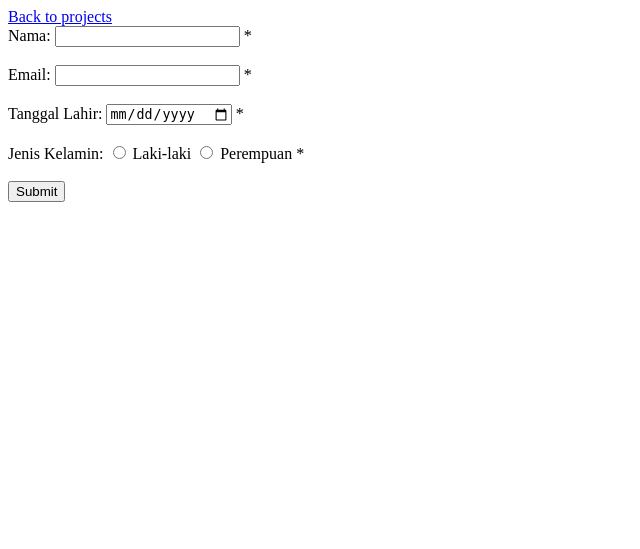
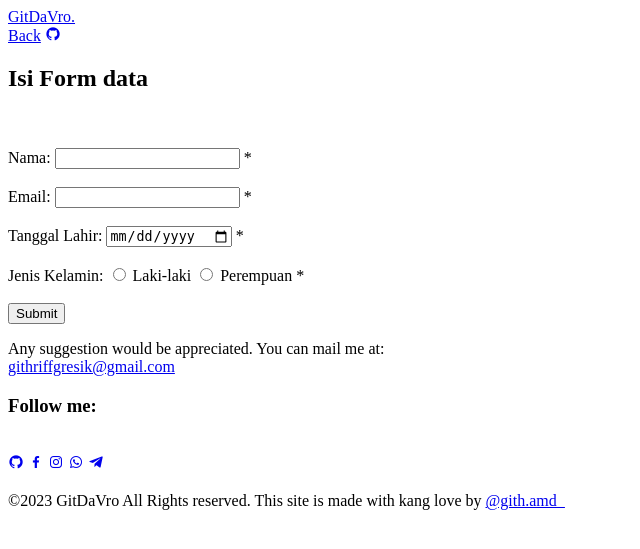
Before and after one commit to githdavro/GitdavroV1, a PHP site: page /form_data.php in a window 1280 px wide. Shown: the top 549 px of the page, without its empty margins (0-640 px from the left). Run offline with PHP 8.4, Linux system fonts and the light colour scheme.

Commit message:
Update form_data.php
removed line 37 bla bla warning

```diff
--- a/form_data.php
+++ b/form_data.php
@@ -1,14 +1,24 @@
 <!DOCTYPE html>
 <html lang="en">
 <head>
-    <meta charset="UTF-8">
+    <meta http-equiv="X-UA-Compatible" content="IE=edge">
     <meta name="viewport" content="width=device-width, initial-scale=1.0">
-    <title>Form Data</title>
+    <title>GitDaVro | Form Data</title>
+
+    <link href='https://unpkg.com/boxicons@2.1.4/css/boxicons.min.css' rel='stylesheet'>
 </head>
 <body>
 
-<!-- Tombol untuk kembali ke halaman home.php -->
-<a href="projects.php">Back to projects</a>
+<header class="header">
+        <a href="#" class="logosini">GitDaVro.</a>
+
+        <nav class="navbar">
+
+            <a href="projects.php">Back</a>
+            <a href="https://github.com/githdavro/"><i class='bx bxl-github'></i></a>
+        </nav>
+    </header>
+
 
 <?php
 // Include file koneksi
@@ -24,7 +34,9 @@ if ($_SERVER["REQUEST_METHOD"] == "POST") {
     $nama = test_input($_POST["nama"]);
     $email = test_input($_POST["email"]);
     $tanggal_lahir = test_input($_POST["tanggal_lahir"]);
-    $jenis_kelamin = test_input($_POST["jenis_kelamin"]);
+
+    // Check if 'jenis_kelamin' index is set before accessing its value
+    $jenis_kelamin = isset($_POST["jenis_kelamin"]) ? test_input($_POST["jenis_kelamin"]) : "";
 
     // Validasi form
     if (empty($nama)) {
@@ -89,8 +101,13 @@ function test_input($data) {
 }
 ?>
 
+
+<section class="contact">
+    <h1>Isi Form data</h1>
+    <br><br>
+
 <!-- Form Data -->
-<form method="post" action="<?php echo htmlspecialchars($_SERVER["PHP_SELF"]); ?>">
+<form class="contact-content" method="post" action="<?php echo htmlspecialchars($_SERVER["PHP_SELF"]); ?>">
     Nama: <input type="text" name="nama" value="<?php echo $nama; ?>">
     <span class="error">* <?php echo $error_nama; ?></span>
     <br><br>
@@ -112,5 +129,28 @@ function test_input($data) {
     <input type="submit" name="submit" value="Submit">
 </form>
 
+<div class="home-inf"><p>Any suggestion would be appreciated. You can mail me at: <br>
+            <a href="mailto:githriffgresik@gmail.com" class="active">githriffgresik@gmail.com</a>
+        </div>
+
+            <div class="home-sci">
+                <h3>Follow me:</h3><br>
+                <a href="https://github.com/githdavro/"><i class='bx bxl-github'></i></a>
+                <a href="https://www.facebook.com/githriff.nibross/"><i class='bx bxl-facebook'></i></a>
+                <a href="https://www.instagram.com/gith.amd_"><i class='bx bxl-instagram'></i></a>
+                <a href="#"><i class='bx bxl-whatsapp'></i></a>
+                <a href="https://t.me/s/Fre1z4"><i class='bx bxl-telegram'></i></a>
+            </div>
+            <div class="clock">
+                <h1 id="current-time"9></h1>
+            </div>
+
+            <span class="home-imgHover"></span>
+
+            <div class="home-bott">
+        <p>©2023 GitDaVro All Rights reserved. This site is made with kang love by <a href="https://instagram.com/gith.amd_" target="_blank" class="active">@gith.amd_</a></p>
+        </div>
+
+</section>
 </body>
 </html>
```
